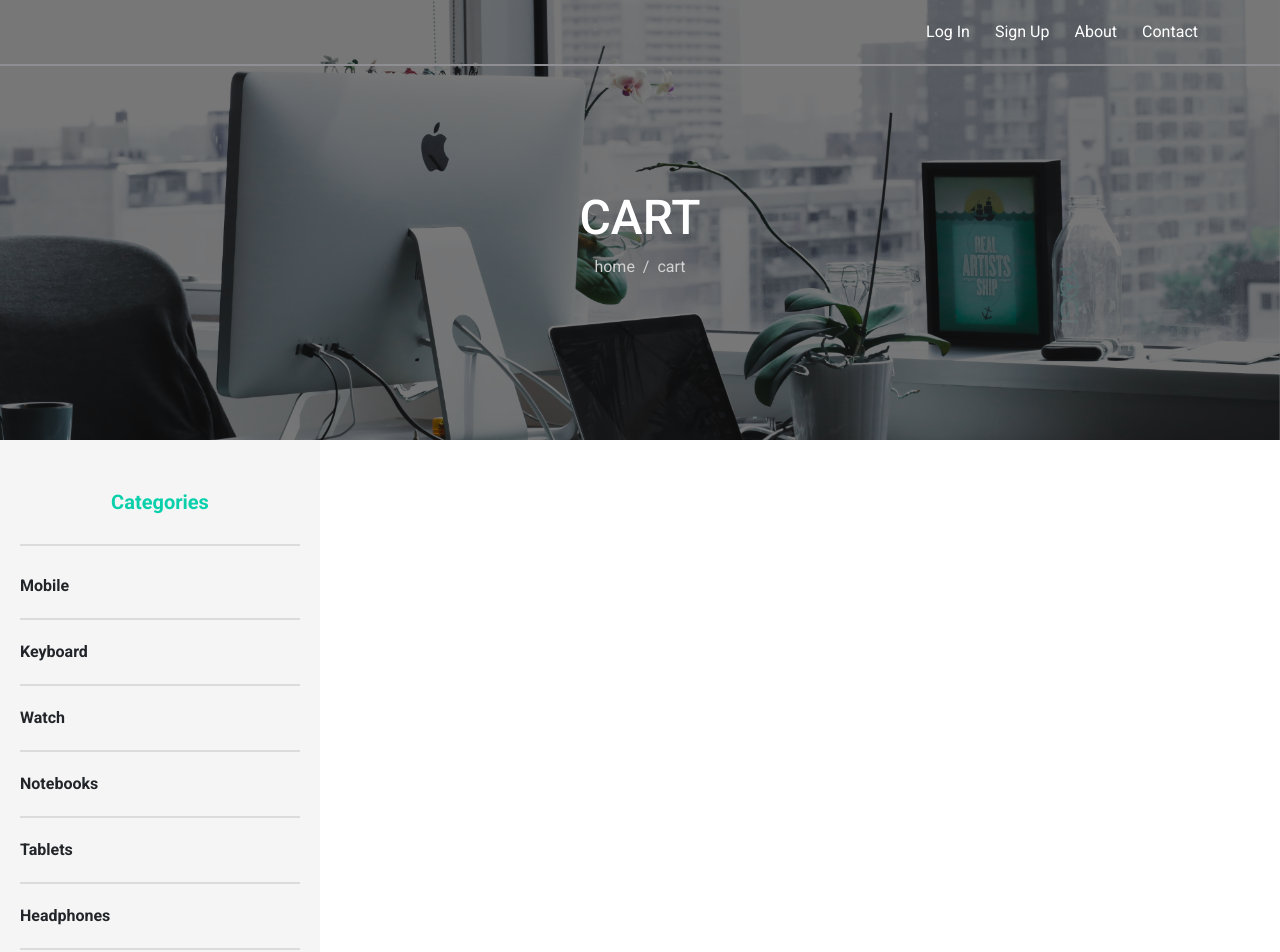
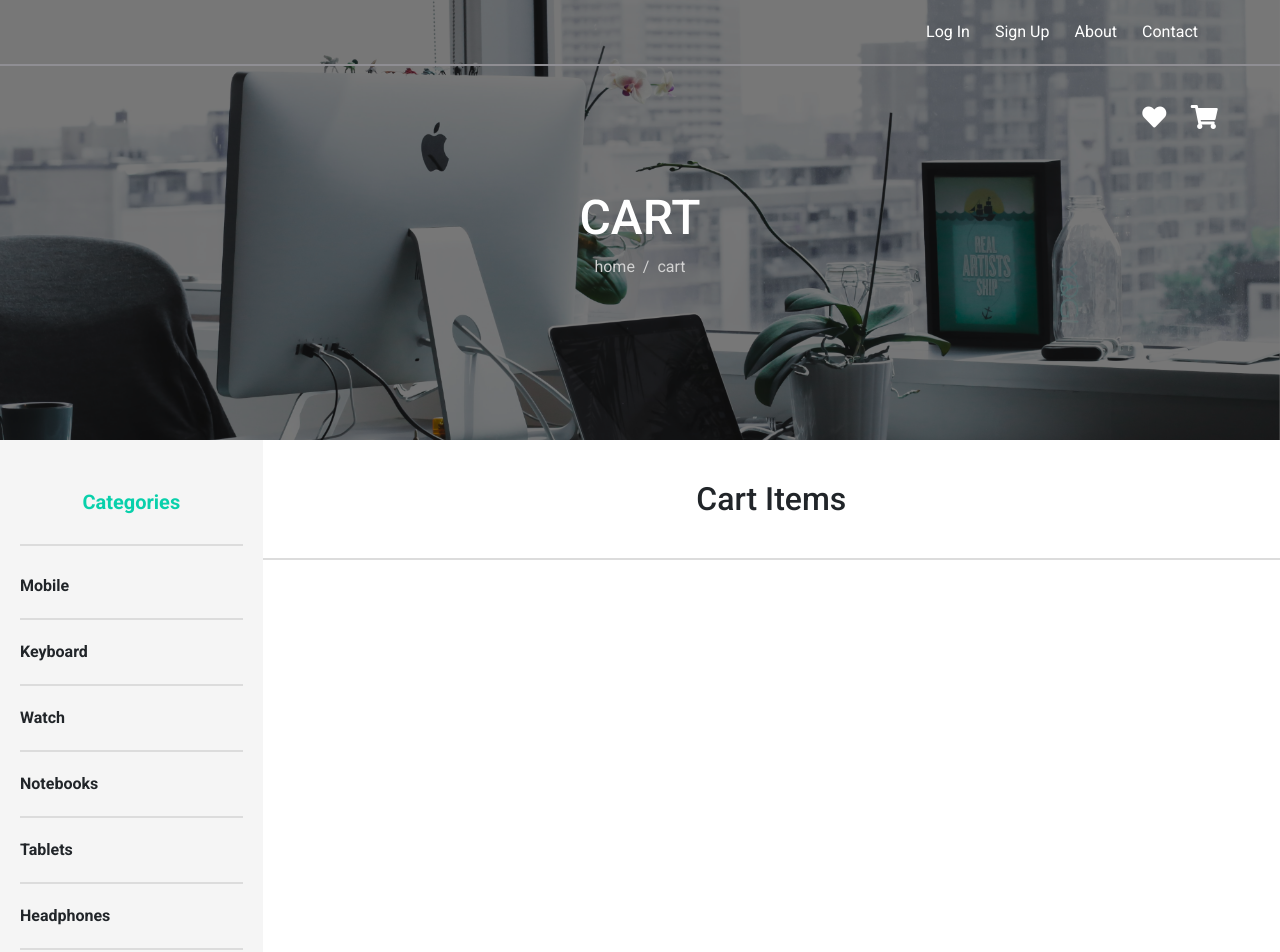
Before and after one commit to ArseniyRS/pc-shop-course, a React (Create React App) app: page /cart in a window 1280 px wide. Shown: the top 952 px of the page. Built offline with nearby package versions, Linux system fonts and the light colour scheme; data requests are answered from the project's data file.

Commit message:
added cart and card functions

```diff
--- a/src/components/App.js
+++ b/src/components/App.js
@@ -9,6 +9,7 @@ import ProductItemDetail from "./Products/ProductItemDetail";
 import Breadcrumbs from "./Breadcrumbs/Breadcrumbs";
 import {Route, Switch} from "react-router-dom";
 import {getCategoriesReq, getProductsReq} from "../api";
+import Cart from "./Cart/Cart";
 
 function App() {
     const [products, setProducts] = useState([])
@@ -44,6 +45,12 @@ function App() {
                     <Route path={'/product/:number'} exact>
                         <ProductItemDetail products={products}/>
                     </Route>
+                    <Route path="/cart" exact>
+                        <Cart />
+                    </Route>
+                    <Route path="/favorite" exact>
+
+                    </Route>
                 </Switch>
 
             </div>
--- /dev/null
+++ b/src/components/Cart/Cart.jsx
@@ -0,0 +1,16 @@
+import React, { useState } from 'react'
+import CartItem from './CartItem'
+import '../../styles/cart.scss'
+
+
+const Cart = () =>{
+    const [products, setProducts] = useState(JSON.parse(localStorage.getItem('cart')) || [])
+    return(
+        <div className="cart">
+            <h2 className="cart__title">Cart Items</h2>
+                {products.map(product => <CartItem {...product}/>)}
+        </div>
+    )
+}
+
+export default Cart
--- /dev/null
+++ b/src/components/Cart/CartItem.jsx
@@ -0,0 +1,15 @@
+import React from 'react'
+
+
+
+const CartItem = ({name,img,number,price}) =>{
+    return(
+        <div className="cart-item">
+            <img className="cart-item__img" src={img} alt="" />
+            <span className="cart-item__name">{name}</span>
+            <span className="cart-item__price">${price}</span>
+        </div>
+    )
+}
+
+export default CartItem
--- a/src/components/Products/ProductItem.js
+++ b/src/components/Products/ProductItem.js
@@ -1,17 +1,49 @@
-import React from 'react';
-import {useHistory} from 'react-router-dom'
-const ProductItem = ({name, price,number, img}) => {
+import React, { useEffect, useState } from 'react';
+import { useHistory } from 'react-router-dom'
+
+const ProductItem = ({ id, name, price, number, img }) => {
+    const [isAddedInCart, setIsAddedInCart] = useState(false)
+
+    const addToCard = () => {
+        const productsInCart = JSON.parse(localStorage.getItem('cart'))
+        if (productsInCart) {
+            const found = productsInCart.find(product => product.id === id)
+            if (found) {
+                localStorage.setItem('cart', JSON.stringify(productsInCart.filter(product => product.id !== id)))
+                setIsAddedInCart(false)
+            } else {
+                localStorage.setItem('cart', JSON.stringify([...productsInCart, { name, price, number, img, id }]))
+                setIsAddedInCart(true)
+            }
+            return
+        } else {
+            localStorage.setItem('cart', JSON.stringify([{ name, price, number, img, id }]))
+        }
+    }
+
+    useEffect(() => {
+        const productsInCart = JSON.parse(localStorage.getItem('cart'))
+        if (productsInCart) {
+            const found = productsInCart.find(product => product.id === id)
+            if (found)
+                setIsAddedInCart(true)
+            else
+                setIsAddedInCart(false)
+        }
+    }, [])
+
+
     const history = useHistory()
     return (
-        <div className={'products-item'} onClick={()=>history.push(`/product/${number}`)}>
-            <img className="products-item__img" src={img} alt=""/>
-            <div className="products-item__info">
+        <div className={'products-item'} >
+            <img className="products-item__img" src={img} alt="" />
+            <div className="products-item__info" onClick={() => history.push(`/product/${number}`)}>
                 <span className="products-item__name">{name}</span>
                 <span className="products-item__price">${price}</span>
             </div>
             <div className="products-item__btns">
-                <button className={'products-item__btn fav-btn'}><i className="fas fa-heart"/></button>
-                <button className={'products-item__btn cart-btn'}><i className="fas fa-shopping-cart"/></button>
+                <button className={'products-item__btn fav-btn '}><i className="fas fa-heart" /></button>
+                <button className={`products-item__btn cart-btn ${isAddedInCart ? 'cart-btn-active' : ''}`} onClick={addToCard}><i className="fas fa-shopping-cart" /></button>
             </div>
         </div>
     );
--- a/src/components/Products/Products.js
+++ b/src/components/Products/Products.js
@@ -13,13 +13,14 @@ const Products = ({title, products, setProducts, ...props}) => {
         if(props.match.params.categoryId){
             getProductsByCategory(props.match.params.categoryId)
         }
+
     },[props.location.pathname])
 
     return (
         <div className={'products'}>
             <h2 className={'products__title'}>{title}</h2>
             <div className="products-container">
-                {products.map(product => <ProductItem {...product}/>)}
+                {products.map(product => <ProductItem key={product.id} {...product}/>)}
 
             </div>
 
--- a/src/components/Slider/Slider.js
+++ b/src/components/Slider/Slider.js
@@ -1,9 +1,9 @@
-import React, {useEffect, useState} from 'react';
+import React, { useEffect, useState } from 'react';
 import '../../styles/slider.scss'
-import {Button} from "react-bootstrap";
+import { Button } from "react-bootstrap";
 import Breadcrumbs from "../Breadcrumbs/Breadcrumbs";
-import {withRouter} from "react-router-dom";
-import {getRouteItems} from "../../utils/getRouteItems";
+import { Link, withRouter } from "react-router-dom";
+import { getRouteItems } from "../../utils/getRouteItems";
 import Carousel from 'react-bootstrap/Carousel'
 
 const Slider = (props) => {
@@ -34,17 +34,22 @@ const Slider = (props) => {
     useEffect(() => {
         const routes = getRouteItems(props.location.pathname)
         if (routes.length) {
-            setTitle(routes[routes.length-1])
+            setTitle(routes[routes.length - 1])
             setIsSlider(false)
         }
         else
             setIsSlider(true)
     }, [props.location.pathname])
     return (
-        isSlider ?
-        <Carousel  controls={false} interval={3000} slide={true} touch={true}>
+        <>
+            <div className="slider-btn-container">
+                <Link to={'/favorite'} className={'slider-btn'}><i className="fas fa-heart" /></Link>
+                <Link to={'/cart'} className={'slider-btn'}><i className="fas fa-shopping-cart" /></Link>
+            </div>
+            {isSlider ?
+                <Carousel controls={false} interval={3000} slide={true} touch={true}>
                     {slides.map(slide => (
-                <Carousel.Item className={'slider'} style={{background: `${slide.img ? `url(${slide.img})`: 'gray'}`}}>
+                        <Carousel.Item className={'slider'} style={{ background: `${slide.img ? `url(${slide.img})` : 'gray'}` }}>
                             <Carousel.Caption className={'slider-info'}>
                                 <h1 className={'slider__title'}>{slide.title}</h1>
                                 <Button className={'slider__btn'} variant="success">Get started</Button>
@@ -53,12 +58,14 @@ const Slider = (props) => {
                     ))}
                 </Carousel>
                 :
-        <div className={'slider'} style={{height: '55vh'}}>
+                <div className={'slider'} style={{ height: '55vh' }}>
                     <div className="slider-info">
                         <h1 className={'slider__title'}>{title.toUpperCase()}</h1>
-                    <Breadcrumbs/>
+                        <Breadcrumbs />
                     </div>
                 </div>
+            }
+        </>
     );
 };
 
--- /dev/null
+++ b/src/styles/cart.scss
@@ -0,0 +1,36 @@
+@import "colors";
+.cart{
+    display: flex;
+    flex-direction: column;
+    width: 100%;
+   &__title{
+       text-align: center;
+       font-weight: 3em;
+       padding: 40px 0;
+       border-bottom: 2px solid $border_color;
+   }
+    &-item{
+        display: flex;
+        align-items: center;
+        width: 100%;
+        padding: 10px 25px;
+        border-bottom: 2px solid $border_color;
+        justify-content: flex-start;
+
+        &__img{
+            width: 100px;
+            height: 100px;
+        }
+        &__name{
+            margin-left: 30px;
+        }
+
+        &__price{
+            text-align: end;
+            flex-shrink: 0;
+            flex-grow: 1;
+            font-weight: bold;
+
+        }
+    }
+}
--- a/src/styles/products.scss
+++ b/src/styles/products.scss
@@ -59,6 +59,13 @@
       font-weight: bold;
       position: relative;
       z-index: 5;
+      cursor: pointer;
+
+      &:hover{
+        background: $second_white;
+        color: black!important;
+        transition: .3s ease-in-out;
+      }
     }
 
     &__btns {
@@ -78,7 +85,9 @@
       border: 2px solid $border_color;
       background: $second_white;
     }
-
+    .cart-btn-active{
+      background: orange!important;
+    }
     &__name {
       max-width: 100px;
     }
--- a/src/styles/slider.scss
+++ b/src/styles/slider.scss
@@ -16,7 +16,26 @@
     background: rgba(0, 0, 0, 0.5);
 
   }
+  &-btn-container{
+    position: absolute;
+    right: 50px;
+    top: 100px;
+    z-index: 10;
+    display: flex;
+    justify-content: space-around;
+    width: 100px;
+  }
+  &-btn{
+    color: white;
+    border: none;
+    background: transparent;
+    cursor: pointer;
+    font-size: 1.5em;
 
+    &:hover{
+      color: $main_green;
+    }
+  }
   &-info {
     position: relative !important;
     right: 0 !important;
```
Lines whose indentation alone changed are shown as unchanged.
